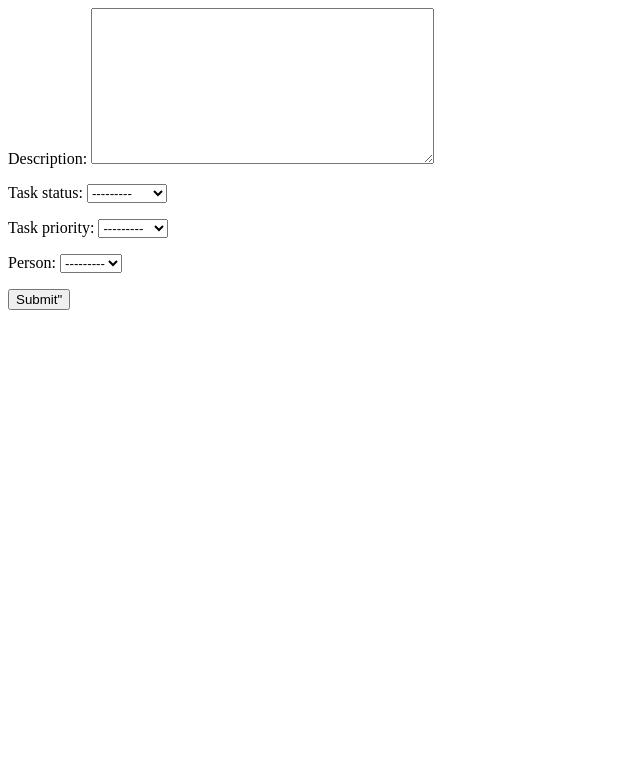
After one commit to Mudassir-Ahmed-Khan/ToDo, a Django app: page /add_task/ in a window 1280 px wide. The commit adds this page. Shown: the top 783 px of the page, without its empty margins (0-640 px from the left). Run offline with Django 4.2, Linux system fonts and the light colour scheme; data that the repository does not hold is empty.

Commit message:
changes in view function

```diff
--- /dev/null
+++ b/todolist/forms.py
@@ -0,0 +1,12 @@
+from django import forms
+from .models import Task, Person
+
+class PersonDetailsFrom(forms.ModelForm):
+    class Meta:
+        model = Person
+        fields = "__all__"
+
+class TaskDetailsFrom(forms.ModelForm):
+    class Meta:
+        model = Task
+        fields = "__all__"
--- a/todolist/models.py
+++ b/todolist/models.py
@@ -1,5 +1,6 @@
 from django.db import models
 from django.core.validators import MinValueValidator
+
 # Create your models here.
 class Person(models.Model):
     SUBSCRIPTION_TYPE = (
@@ -11,6 +12,8 @@ class Person(models.Model):
     last_name = models.CharField(max_length = 50)
     subscription_type = models.CharField(max_length = 1, choices = SUBSCRIPTION_TYPE)
     joined_at = models.DateTimeField(auto_now_add=True)
+    def __str__(self):
+        return self.first_name
 
 class Task(models.Model):
     TASK_TYPE = (
--- a/todolist/templates/todolist/details.html
+++ /dev/null
@@ -1,5 +0,0 @@
-<html>
-    <body>
-        {{query_set.first_name}}
-    </body>
-</html>
--- /dev/null
+++ b/todolist/templates/todolist/task_details_form.html
@@ -0,0 +1,9 @@
+<html>
+    <body>
+        <form action = "" method = "post">
+            {% csrf_token %}
+            {{ task_details_form.as_p }}
+            <input type="submit" value=Submit">
+        </form>
+    </body>
+</html>
--- a/todolist/urls.py
+++ b/todolist/urls.py
@@ -2,9 +2,15 @@ from django.urls import path
 from todolist import views
 import debug_toolbar
 
+import todolist
+
+app_name = 'todolist'
 urlpatterns = [
     path('hello/', views.home),
+    path("", views.add_person),
+    path("add_task/", views.add_task),
     path('description/', views.description),
-    path('description/<int:number>/', views.description_number),
-    path('premium_members/<int:number>/', views.premium_members)
+    path('description/<int:number>/', views.description_number, name = 'description'),
+    path('users/', views.users),
+    path('task/<int:number>/', views.display_task, name = 'display_task')
 ]
--- a/todolist/views.py
+++ b/todolist/views.py
@@ -1,5 +1,6 @@
 from multiprocessing import context
 from django.template import loader
+from .forms import PersonDetailsFrom, TaskDetailsFrom
 from django.shortcuts import render
 from django.http import HttpResponse, Http404
 from django.utils import timezone
@@ -23,10 +24,39 @@ def description_number(request, number):
     return HttpResponse("My description number is %s" % number)
 
 
-def premium_members(request, number):
 
-    try:
-        query_set = Person.objects.get(pk=number)
-    except Person.DoesNotExist:
-        raise Http404("Person is not available")
-    return render(request, 'todolist/details.html', {'query_set': query_set})
+
+def add_person(request):
+    context ={}
+    form = PersonDetailsFrom(request.POST or None)
+    if form.is_valid():
+        form.save()
+
+    context['form']= form
+    return render(request, "todolist/person_details_form.html", context)
+
+def add_task(request):
+    context = {}
+    task_details_form = TaskDetailsFrom(request.POST or None)
+    if task_details_form.is_valid():
+        task_details_form.save()
+
+    context['task_details_form'] = task_details_form
+    return render(request, "todolist/task_details_form.html", context)
+
+def delete_task(request):
+    context = {}
+
+def users(request):
+    users_set = list(Person.objects.all())
+    # try:
+    #     users_set = list(Person.objects.all())
+    # except Person.DoesNotExist:
+    #     raise Http404("Person is not available")
+    return render(request, 'todolist/index.html', {'users_set': users_set})
+
+
+def display_task(request, number):
+    context = {}
+    task_per_person = Task.objects.filter(person_id = number)
+    return render(request, "todolist/tasks_per_person.html", {'task_per_person':task_per_person})
```
Also changed, not shown: todolist/templates/todolist/index.html (+7 -9 lines), todolist/templates/todolist/person_details_form.html (added, +17 -0 lines), todolist/templates/todolist/tasks_per_person.html (added, +15 -0 lines), 1 other file.
